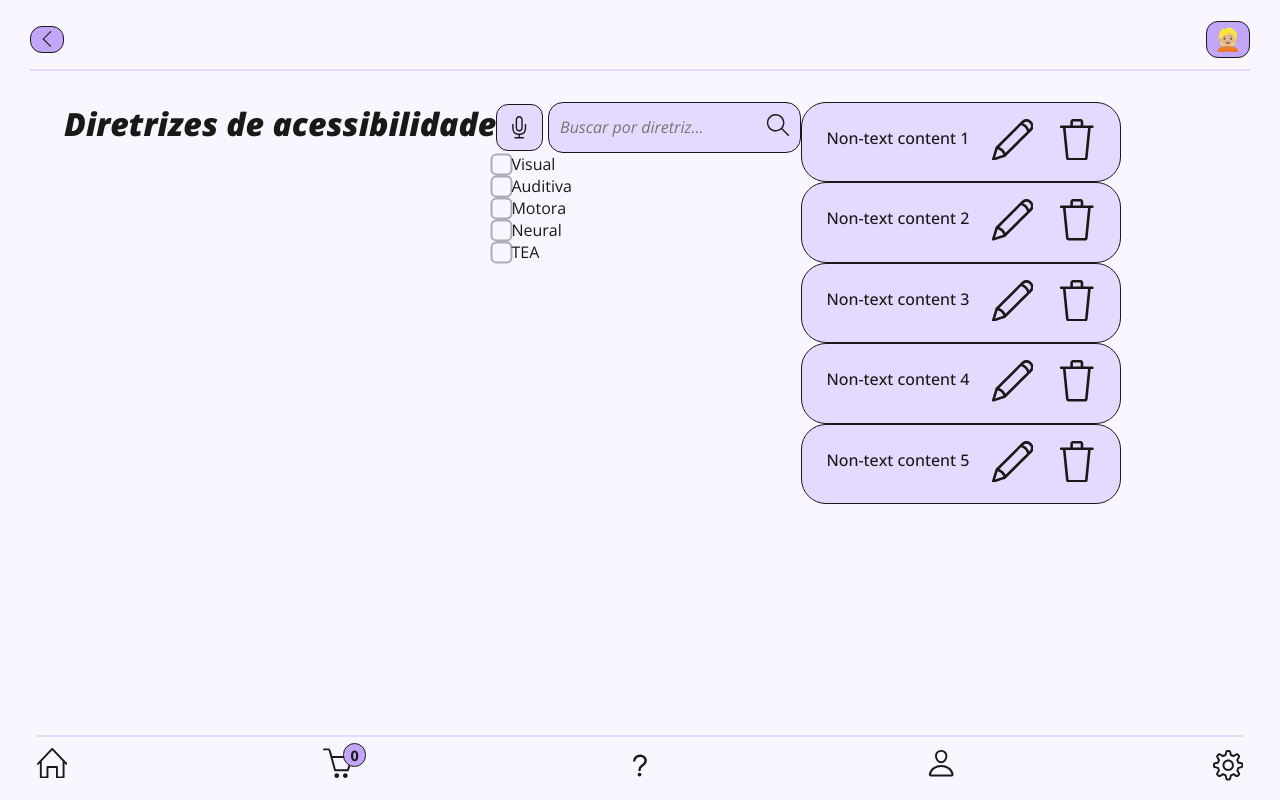
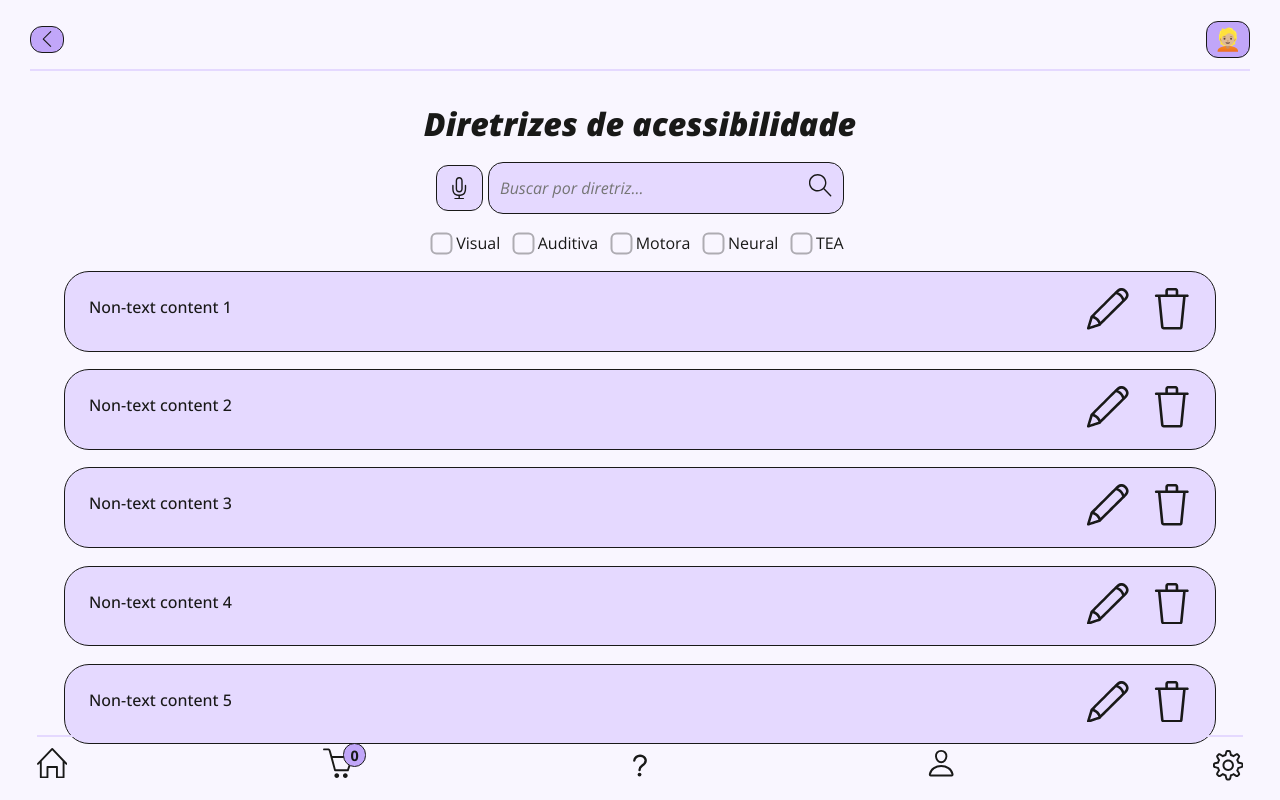
Before and after one commit to acessiweb/acessiweb-frontend, a Next.js app: page /admin/diretrizes in a window 1280 px wide. Built offline with nearby package versions, Linux system fonts and the light colour scheme.

Commit message:
Update styles

```diff
--- a/src/assets/css/index.css
+++ b/src/assets/css/index.css
@@ -252,6 +252,29 @@ body {
   margin-right: 0.3rem;
 }
 
+.no-registers-found {
+  display: flex;
+  flex-direction: column;
+  align-items: center;
+  margin: 0 auto;
+  row-gap: 0.7rem;
+}
+
+.no-registers-found > span {
+  font-weight: 600;
+}
+
+.no-registers-found__img-wrapper {
+  height: auto;
+  max-width: 270px;
+}
+
+.no-registers-found__img-wrapper > img {
+  object-fit: contain;
+  width: 100%;
+  height: 100%;
+}
+
 button {
   all: unset;
 }
@@ -504,41 +527,6 @@ button {
   width: 2.6rem !important;
 }
 
-.card-list {
-  display: grid;
-  grid-template-columns: repeat(auto-fill, minmax(300px, 1fr));
-  gap: 1.1rem;
-  flex: none;
-}
-
-.card-list > div {
-  display: flex;
-  flex: 1;
-}
-
-.card-list-not-found {
-  display: flex;
-  flex-direction: column;
-  align-items: center;
-  margin: 0 auto;
-  row-gap: 0.7rem;
-}
-
-.card-list-not-found > span {
-  font-weight: 600;
-}
-
-.card-list-not-found__img-wrapper {
-  height: auto;
-  max-width: 270px;
-}
-
-.card-list-not-found__img-wrapper > img {
-  object-fit: contain;
-  width: 100%;
-  height: 100%;
-}
-
 .push-wrapper {
   background-color: #f9f6ff;
   position: absolute;
@@ -729,12 +717,7 @@ button {
   column-gap: 1.9rem;
 }
 
-.control-bar-desktop__controls {
-  display: flex;
-  flex: 1;
-}
-
-.control-bar-desktop__controls .search__search-form input {
+.control-bar-desktop .search__search-form input {
   width: 20vw;
 }
 
@@ -828,32 +811,10 @@ button {
   color: rgb(25, 25, 24);
 }
 
-.homepage {
-  display: flex;
-  flex: 1;
-  flex-direction: column;
-}
-
-.homepage .guidelines-filters {
+.homepage-mobile {
   display: flex;
   flex-direction: column;
   row-gap: 1.1rem;
-  margin: 0 auto;
-}
-
-.homepage h1 {
-  text-align: center;
-  margin-bottom: 1.1rem;
-}
-
-.homepage__guideline-checkbox-group {
-  display: flex;
-  flex: 1;
-  column-gap: 1.1rem;
-}
-
-.homepage__guideline-checkbox-group > div label {
-  margin-left: 0.3rem;
 }
 
 .projects {
@@ -971,6 +932,34 @@ button {
   row-gap: 1.9rem;
 }
 
+.guidelines {
+  display: flex;
+  flex: 1;
+  flex-direction: column;
+}
+
+.guidelines .guidelines-filters {
+  display: flex;
+  flex-direction: column;
+  row-gap: 1.1rem;
+  margin: 0 auto;
+}
+
+.guidelines .guidelines-filters__guideline-checkbox-group {
+  display: flex;
+  flex: 1;
+  column-gap: 1.1rem;
+}
+
+.guidelines .guidelines-filters__guideline-checkbox-group > div label {
+  margin-left: 0.3rem;
+}
+
+.guidelines h1 {
+  text-align: center;
+  margin-bottom: 1.1rem;
+}
+
 /* ----------------------------------------------
  * Generated by Animista on 2025-4-3 11:7:48
  * Licensed under FreeBSD License.
@@ -1072,4 +1061,27 @@ animation by Loop nerd
   white-space: nowrap;
 }
 
+.grid {
+  display: grid;
+  grid-template-columns: repeat(auto-fill, minmax(300px, 1fr));
+  gap: 1.1rem;
+  flex: none;
+}
+
+.grid__item {
+  display: flex;
+  flex: 1;
+}
+
+.list {
+  display: flex;
+  flex-direction: column;
+  flex-wrap: wrap;
+  row-gap: 1.1rem;
+}
+
+.list__item {
+  flex: 1;
+}
+
 /*# sourceMappingURL=index.css.map */
--- a/src/assets/scss/components/_control-bar.scss
+++ b/src/assets/scss/components/_control-bar.scss
@@ -21,14 +21,9 @@
 .control-bar-desktop {
   column-gap: var.$space-lg;
 
-  &__controls {
-    display: flex;
-    flex: 1;
-
-    .search {
-      &__search-form input {
-        width: 20vw;
-      }
+  .search {
+    &__search-form input {
+      width: 20vw;
     }
   }
 
--- a/src/assets/scss/main.scss
+++ b/src/assets/scss/main.scss
@@ -85,13 +85,13 @@ body {
 @include meta.load-css("elements/heading");
 @include meta.load-css("elements/form");
 @include meta.load-css("elements/breadcrumb");
+@include meta.load-css("elements/not-found");
 
 //components
 @include meta.load-css("components/nav");
 @include meta.load-css("components/sec-page");
 @include meta.load-css("components/header");
 @include meta.load-css("components/card");
-@include meta.load-css("components/card-list");
 @include meta.load-css("components/push");
 @include meta.load-css("components/push-delete");
 @include meta.load-css("components/modal");
@@ -100,11 +100,12 @@ body {
 @include meta.load-css("components/search");
 
 //pages
-@include meta.load-css("pages/homepage");
+@include meta.load-css("pages/homepage-mobile");
 @include meta.load-css("pages/projects");
 @include meta.load-css("pages/cart");
 @include meta.load-css("pages/edit-project");
 @include meta.load-css("pages/read-project");
+@include meta.load-css("pages/guidelines");
 
 //animations
 @include meta.load-css("animation");
@@ -112,3 +113,4 @@ body {
 //others
 @include meta.load-css("overlay");
 @include meta.load-css("screen-reader");
+@include meta.load-css("display");
```
Also changed, not shown: 1 other file (tests, documents, lock files or other folders).
